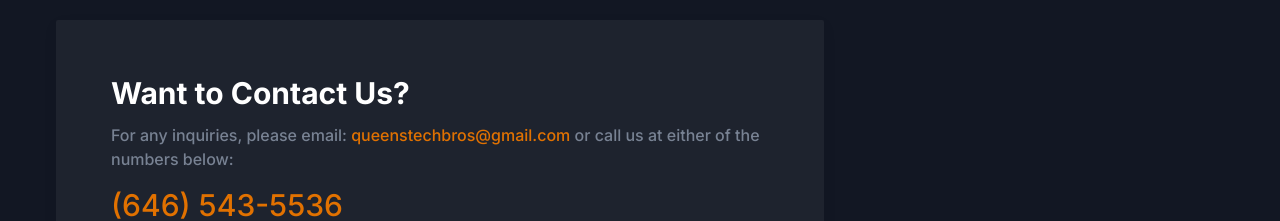
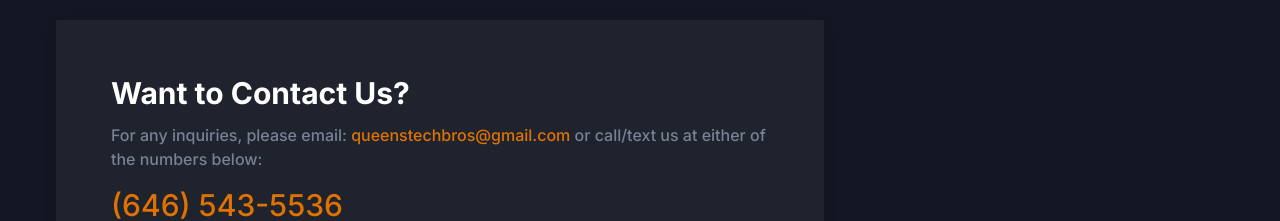
Before and after one commit to datafaust/queens-tech-bros, a Next.js app: page / in a window 1280 px wide. Shown: the part 5260-5481 px from the top of the page. Built offline with nearby package versions, Linux system fonts and the light colour scheme.

Commit message:
final changes

```diff
--- a/src/components/Contact/index.tsx
+++ b/src/components/Contact/index.tsx
@@ -33,7 +33,7 @@ const Contact = () => {
                   >
                     queenstechbros@gmail.com
                   </a>{" "}
-                  or call us at either of the numbers below:
+                  or call/text us at either of the numbers below:
                 </p>
 
                 <div className="mt-4 flex flex-col gap-2">
```
